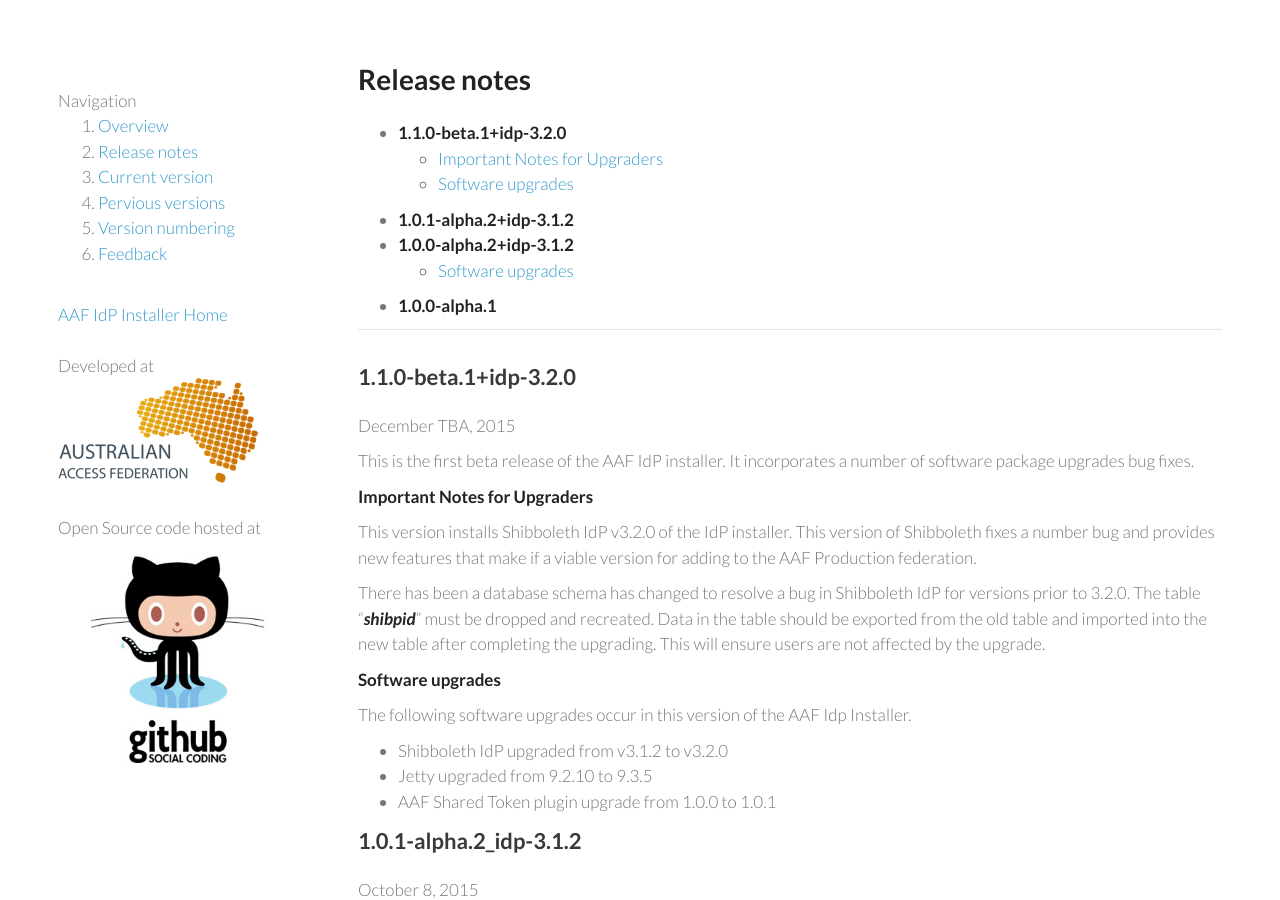
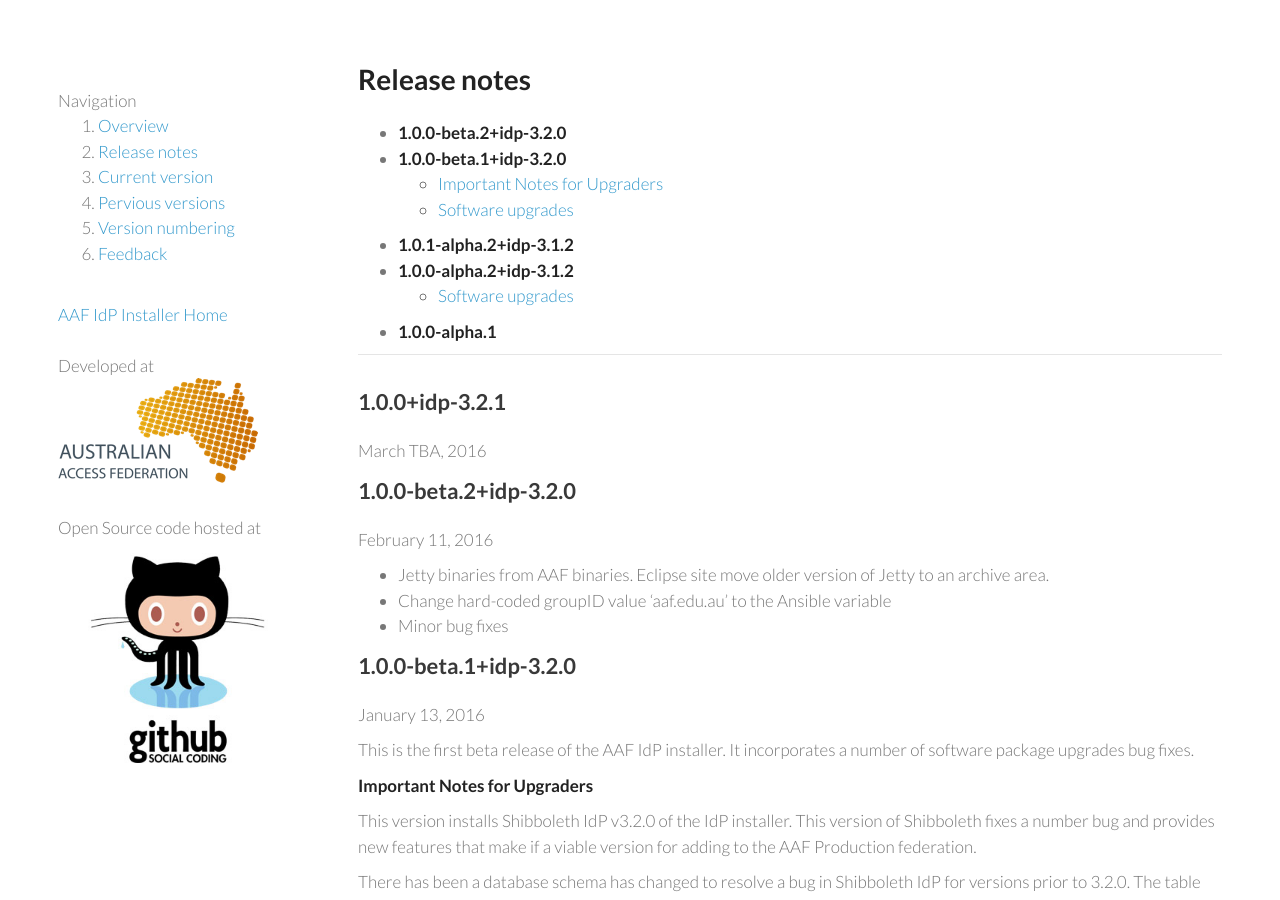
Before and after one commit to ausaccessfed/shibboleth-idp-installer, a Jekyll site: the page built from about/release.md, in a window 1280 px wide and 900 px high. Built offline with Jekyll 4.4.1, drawn with Linux system fonts in a browser that asks for light colours; nearby versions of some CDN libraries; Markdown is read by kramdown in place of the engine named in the settings.

Commit message:
Updated to latest version

```diff
--- a/about/release.md
+++ b/about/release.md
@@ -5,9 +5,9 @@ layout: about
 # Release notes
 
 
-
-- [**1.1.0-beta.1+idp-3.2.0**](#1.1.0-beta)
-  - [Important Notes for Upgraders](#1.1.0-beta-notes)
+- [**1.0.0-beta.2+idp-3.2.0**](#1.0.0=beta.2)
+- [**1.0.0-beta.1+idp-3.2.0**](#1.0.0-beta.1)
+  - [Important Notes for Upgraders](#1.0.0-beta-notes)
   - [Software upgrades](#1.1.0-beta-software)
 - [**1.0.1-alpha.2+idp-3.1.2**](1.0.1-alpha.2)
 - [**1.0.0-alpha.2+idp-3.1.2**](1.0.0-alpha.2)
@@ -15,14 +15,25 @@ layout: about
 - [**1.0.0-alpha.1**](1.0.0-alpha.1)
 
 ----------
+## <a name="1.0.0"></a>1.0.0+idp-3.2.1 ##
 
-## <a name="1.1.0-beta"></a>1.1.0-beta.1+idp-3.2.0 ##
+March TBA, 2016
 
-December TBA, 2015
+## <a name="1.0.0-beta.2"></a>1.0.0-beta.2+idp-3.2.0 ##
+
+February 11, 2016
+
+- Jetty binaries from AAF binaries. Eclipse site move older version of Jetty to an archive area.
+-  Change hard-coded groupID value 'aaf.edu.au' to the Ansible variable
+-  Minor bug fixes
+
+## <a name="1.0.0-beta.1"></a>1.0.0-beta.1+idp-3.2.0 ##
+
+January 13, 2016
 
 This is the first beta release of the AAF IdP installer. It incorporates a number of software package upgrades bug fixes.
 
-<a name="1.1.0-beta-notes"></a>**Important Notes for Upgraders**
+<a name="1.0.0-beta-notes"></a>**Important Notes for Upgraders**
 
 This version installs Shibboleth IdP v3.2.0 of the IdP installer. This version of Shibboleth fixes a number bug and provides new features that make if a viable version for adding to the AAF Production federation.
 
```
